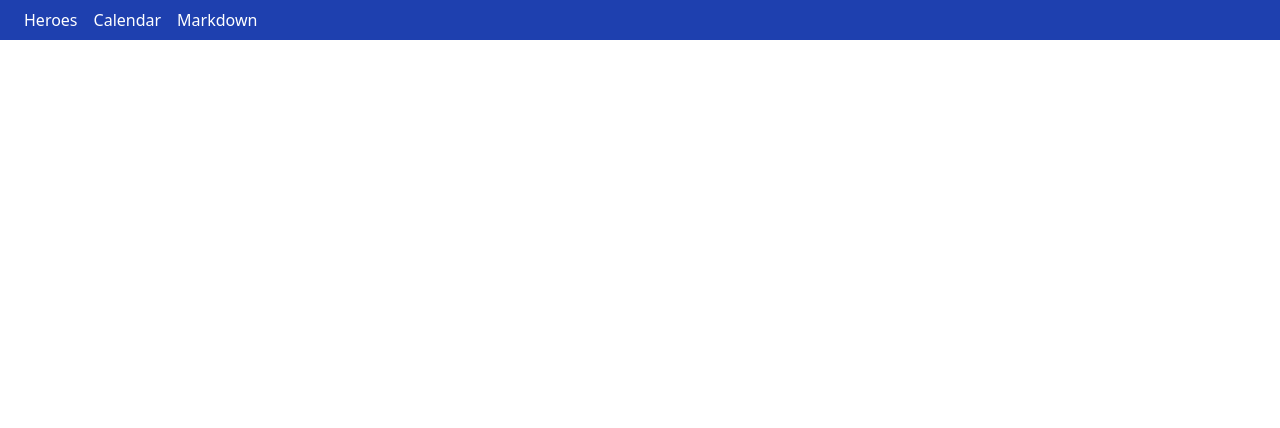
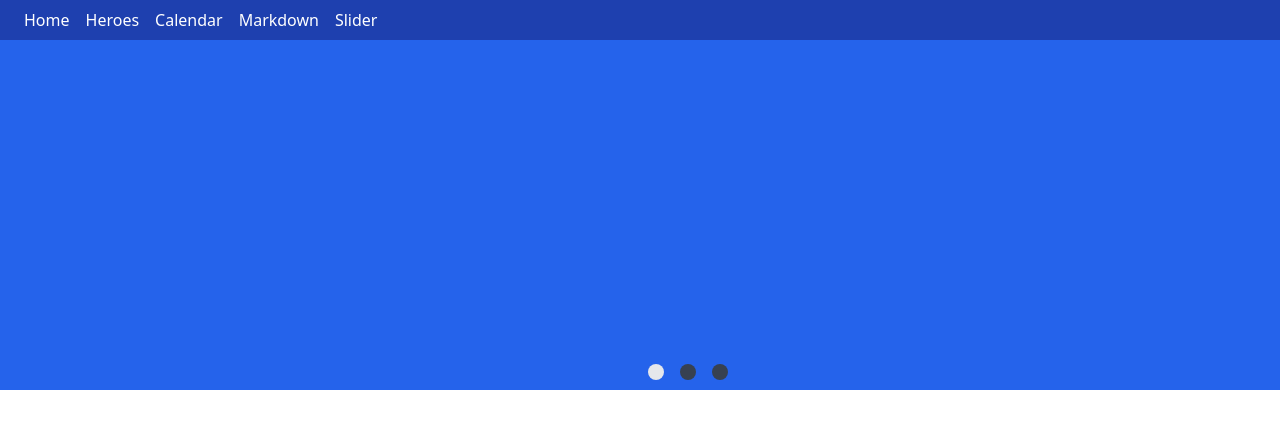
Before and after one commit to k40L1n/vue-full, a Vue app: page /slider in a window 1280 px wide. Shown: the top 428 px of the page. Built offline with nearby package versions, Linux system fonts and the light colour scheme.

Commit message:
added slider

```diff
--- a/src/components/AppHeader.vue
+++ b/src/components/AppHeader.vue
@@ -1,21 +1,27 @@
 <template>
   <nav class="w-full text-white bg-blue-800 px-4 py-2">
-    <router-link v-for="item in list" :key="item.to" class="mx-2" :to="item.to">{{ item.title }}</router-link>
+    <router-link
+      v-for="item in list"
+      :key="item.to"
+      class="mx-2"
+      :to="item.to"
+      >{{ item.title }}</router-link
+    >
   </nav>
 </template>
 
 <script>
 export default {
-  data(){
+  data() {
     return {
       list: [
-        {title: 'Heroes', to: '/heroes'},
-        {title: 'Calendar', to: '/calendar'},
-        {title: 'Markdown', to: '/markdown'}
-      ]
-    }
-  }
+        { title: "Home", to: "/" },
+        { title: "Heroes", to: "/heroes" },
+        { title: "Calendar", to: "/calendar" },
+        { title: "Markdown", to: "/markdown" },
+        { title: "Slider", to: "/slider" },
+      ],
+    };
+  },
 };
 </script>
-
-<style></style>
--- a/src/pages/Home.vue
+++ b/src/pages/Home.vue
@@ -1,5 +1,7 @@
 <template>
-    <div>
-        <h1 class="text-center">Welcome to Vue 3 Full Course By Sarthak from Bitfumes</h1>
-    </div>
+  <div class="p-2">
+    <h1 class="text-center">
+      Welcome to Vue 3 Full Course By Sarthak from Bitfumes
+    </h1>
+  </div>
 </template>
--- /dev/null
+++ b/src/pages/Slider.vue
@@ -0,0 +1,62 @@
+<template>
+  <div class="flex flex-wrap w-full">
+    <div class="absolute w-full" v-for="(color, index) in sliders" :key="color">
+      <transition name="fade">
+        <div
+          v-if="currentSlide === index"
+          :class="color"
+          style="height:350px;"
+        ></div>
+      </transition>
+    </div>
+  </div>
+  <div class="w-full relative" style="height:340px">
+    <div class="absolute bottom-0 flex justify-center">
+      <div v-for="(slider, index) in sliders" :key="slider"
+      @click="makeActive(index)"
+      :class="currentSlide === index ? 'bg-gray-200' : 'bg-gray-700'"
+      class="mx-2 w-4 h-4 rounded-full cursor-pointer"></div>
+    </div>
+  </div>
+</template>
+
+<script>
+export default {
+  data() {
+    return {
+      currentSlide: 1,
+      sliders: ["bg-blue-600", "bg-yellow-600", "bg-red-600"],
+      interval: "",
+      isTitleShowing: true,
+    };
+  },
+  methods: {
+    makeActive(index){
+      this.currentSlide = index;
+    }
+  },
+  mounted() {
+    this.interval = setInterval(() => {
+      this.currentSlide = this.currentSlide === 2 ? 0 : this.currentSlide + 1;
+    }, 2000);
+  },
+  beforeUnmount() {
+    clearTimeout(this.interval);
+  },
+};
+</script>
+
+<style>
+.fade-enter-active,
+.fade-leave-active {
+  transition: all 500ms ease-in-out;
+}
+
+.fade-enter-from {
+  transform: translateX(-100%);
+}
+.fade-leave-to {
+  opacity: 0;
+  transform: translateX(100%);
+}
+</style>
```
Also changed, not shown: router.js (+14 -13 lines).
